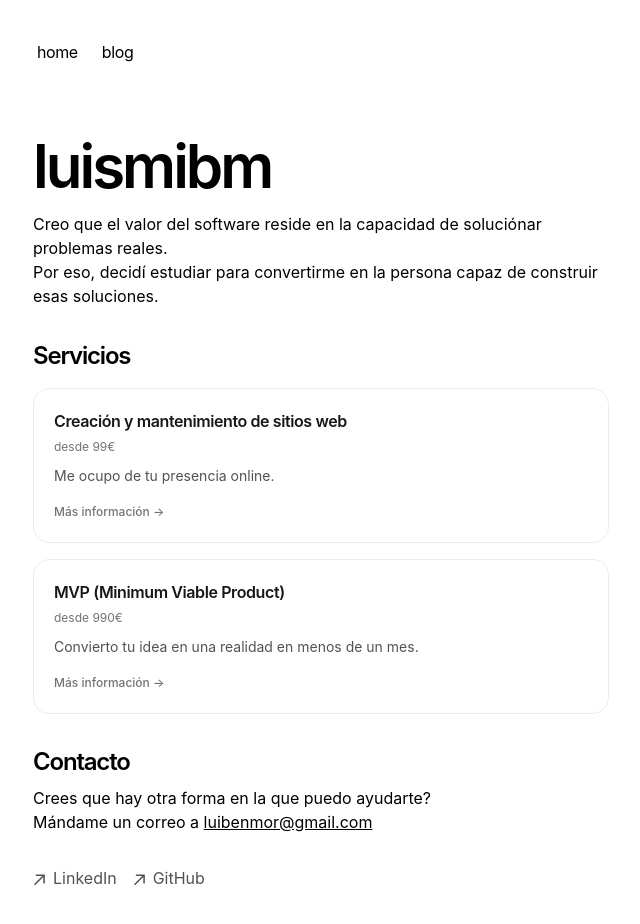
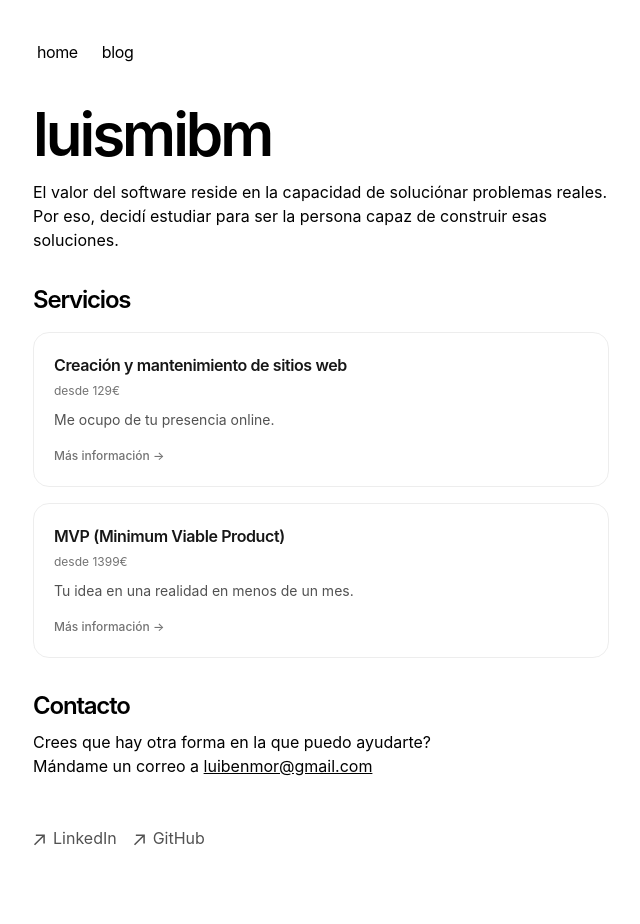
Before and after one commit to luismibm/luismibm-com, a Next.js app: page / in a window 1280 px wide. Shown: the top 924 px of the page, without its empty margins (319-959 px from the left). After the commit the page ends 886 px from the top, so only its background shows below. Built offline with nearby package versions, Linux system fonts and the light colour scheme.

Commit message:
metadata and minor changes

```diff
--- a/app/components/footer.tsx
+++ b/app/components/footer.tsx
@@ -17,8 +17,8 @@ function ArrowIcon() {
 
 export default function Footer() {
   return (
-    <footer className="mb-16">
-      <ul className="font-sm mt-8 flex flex-col space-x-0 space-y-2 text-neutral-600 md:flex-row md:space-x-4 md:space-y-0 dark:text-neutral-300">
+    <footer className="mb-8">
+      <ul className="font-sm mt-12 flex flex-col space-x-0 space-y-2 text-neutral-600 md:flex-row md:space-x-4 md:space-y-0 dark:text-neutral-300">
         <li>
           <a
             className="flex items-center transition-all hover:text-neutral-800 dark:hover:text-neutral-100"
--- a/app/components/nav.tsx
+++ b/app/components/nav.tsx
@@ -11,7 +11,7 @@ const navItems = {
 
 export function Navbar() {
   return (
-    <aside className="-ml-[8px] mb-16 tracking-tight">
+    <aside className="-ml-[8px] mb-8 tracking-tight">
       <div className="lg:sticky lg:top-20">
         <nav
           className="flex flex-row items-start relative px-0 pb-0 fade md:overflow-auto scroll-pr-6 md:relative"
--- a/app/layout.tsx
+++ b/app/layout.tsx
@@ -12,15 +12,15 @@ export const metadata: Metadata = {
   metadataBase: new URL(baseUrl),
   title: {
     default: 'luismibm',
-    template: '%s @ luismibm',
+    template: 'luismibm @ %s',
   },
-  description: 'This is my portfolio.',
+  description: 'Freelance Software Developer.',
   openGraph: {
-    title: 'My Portfolio',
-    description: 'This is my portfolio.',
+    title: 'luismibm',
+    description: 'Freelance Software Developer.',
     url: baseUrl,
-    siteName: 'My Portfolio',
-    locale: 'en_US',
+    siteName: 'luismibm',
+    locale: 'es_ES',
     type: 'website',
   },
   robots: {
@@ -45,7 +45,7 @@ export default function RootLayout({
 }) {
   return (
     <html
-      lang="en"
+      lang="es"
       className={cx(
         'text-black bg-white dark:text-white dark:bg-black',
         GeistSans.variable,
--- a/app/page.tsx
+++ b/app/page.tsx
@@ -8,10 +8,10 @@ export default function Page() {
         luismibm
       </h1>
       <p>
-        {"Creo que el valor del software reside en la capacidad de soluciónar problemas reales."}
+        {"El valor del software reside en la capacidad de soluciónar problemas reales."}
       </p>
       <p className="mb-8">
-        {"Por eso, decidí estudiar para convertirme en la persona capaz de construir esas soluciones."}
+        {"Por eso, decidí estudiar para ser la persona capaz de construir esas soluciones."}
       </p>
 
       <h2 className="mb-4 text-2xl font-semibold tracking-tighter">
@@ -22,14 +22,14 @@ export default function Page() {
           description="Me ocupo de tu presencia online."
           hrefMessage='Más información'
           href="/blog"
-          price="desde 99€"
+          price="desde 129€"
       />
       <Card
           title="MVP (Minimum Viable Product)"
-          description="Convierto tu idea en una realidad en menos de un mes."
+          description="Tu idea en una realidad en menos de un mes."
           hrefMessage='Más información'
           href="/blog"
-          price="desde 990€"
+          price="desde 1399€"
       />
       <h2 className="mt-8 mb-2 text-2xl font-semibold tracking-tighter">
         Contacto
@@ -41,13 +41,6 @@ export default function Page() {
         {"Mándame un correo a "} <a className='text-decoration-line: underline' href="mailto:luibenmor@gmail.com">luibenmor@gmail.com</a>
       </p>
       {/*
-      <p className="mb-4">
-        {`I'm a Vim enthusiast and tab advocate, finding unmatched efficiency in
-        Vim's keystroke commands and tabs' flexibility for personal viewing
-        preferences. This extends to my support for static typing, where its
-        early error detection ensures cleaner code, and my preference for dark
-        mode, which eases long coding sessions by reducing eye strain.`}
-      </p>
       <div className="my-8">
         <BlogPosts />
       </div>
```
